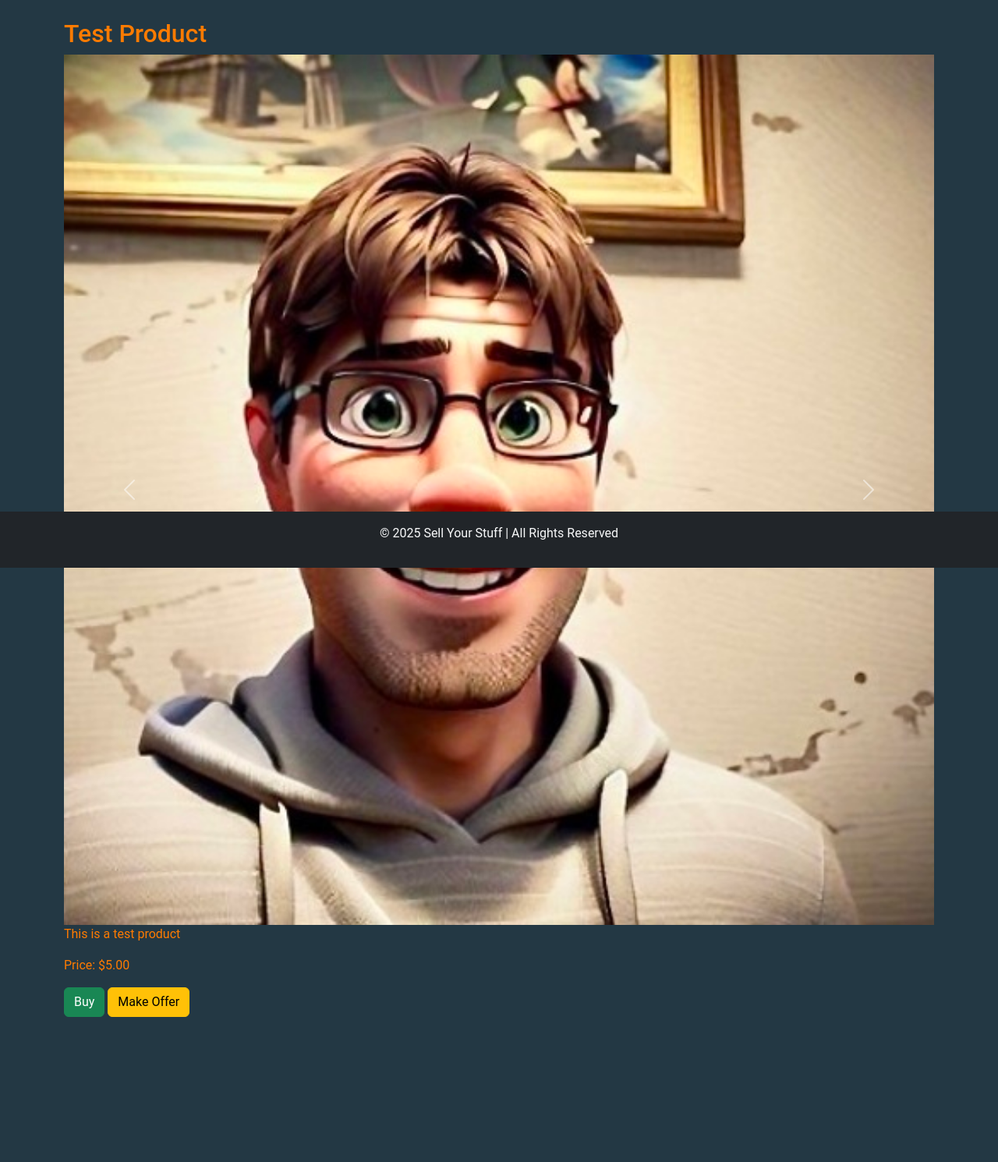
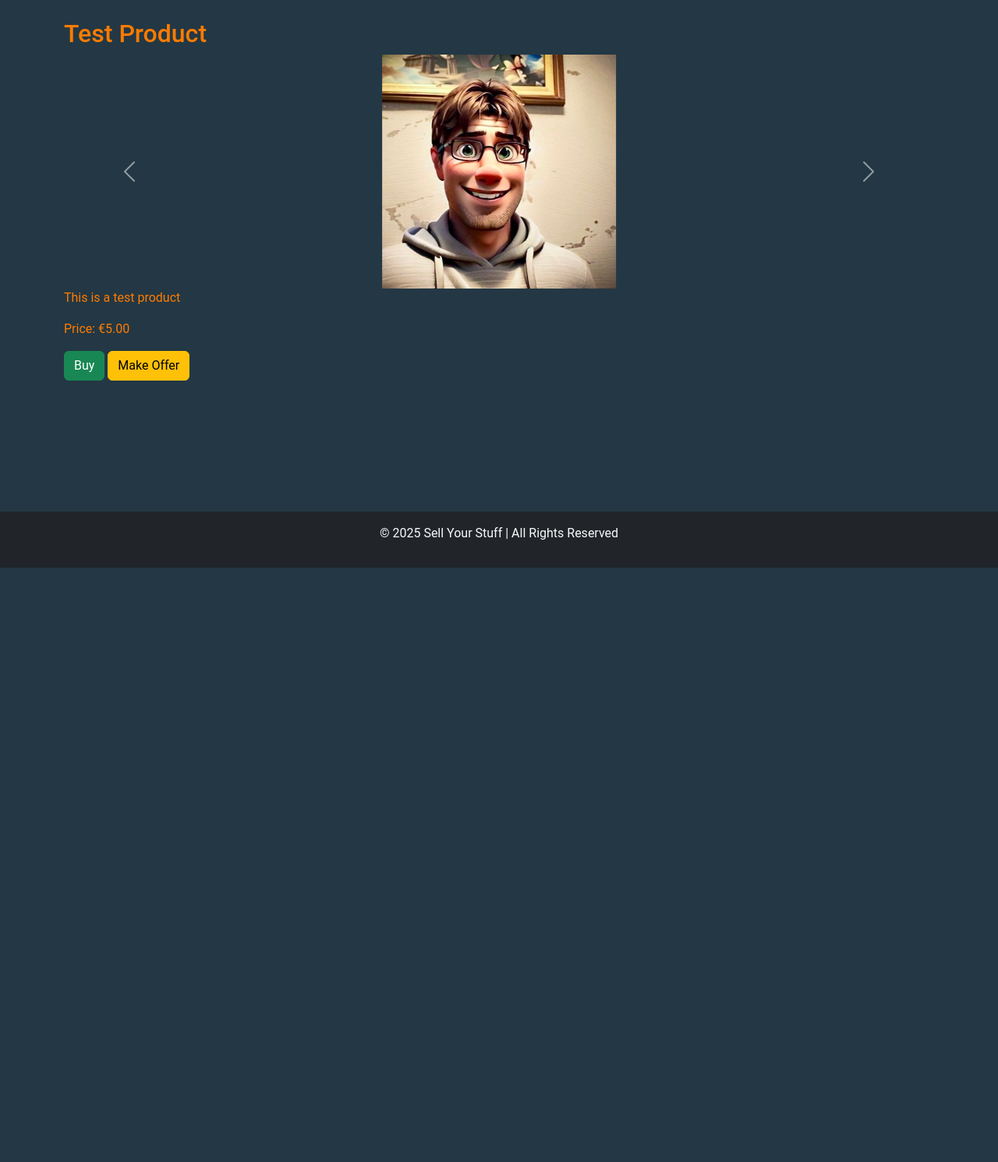
Before and after one commit to TerryLoc/sell_ur_stuff, a Django app: page /sales/1/ in a window 1280 px wide. Shown: the part 72-1562 px from the top of the page at 78% size. Run offline with Django 5.2, Linux system fonts and the light colour scheme; data comes from the database, SQL or seed files in the repository.

Commit message:
style: improve sale detail and list presentation

```diff
--- a/sales/templates/sales/sale_detail.html
+++ b/sales/templates/sales/sale_detail.html
@@ -1,46 +1,58 @@
-{% extends "base.html" %}
-{% block content %}
+{% extends "base.html" %} {% block content %}
 <h2>{{ sale.title }}</h2>
 {% if sale.image or sale.image_1 or sale.image_2 or sale.image_3 %}
 <div id="saleCarousel" class="carousel slide" data-bs-ride="carousel">
   <div class="carousel-inner">
     {% if sale.image %}
     <div class="carousel-item active">
-                        <img src="{{ sale.image.url }}"
+      <img
+        src="{{ sale.image.url }}"
         alt="{{ sale.title }}"
-                             class="d-block w-100" width="100%" height="100%">
+        class="d-block w-100 sale-image"
+        width=""
+        height="" />
     </div>
-                {% endif %}
-                {% if sale.image_1 %}
+    {% endif %} {% if sale.image_1 %}
     <div class="carousel-item {% if not sale.image %}active{% endif %}">
-                        <img src="{{ sale.image_1.url }}"
+      <img
+        src="{{ sale.image_1.url }}"
         alt="{{ sale.title }} - Image 1"
-                             class="d-block w-100" width="100%" height="100%">
+        class="d-block w-100 sale-image"
+        width=""
+        height="" />
     </div>
-                {% endif %}
-                {% if sale.image_2 %}
-                    <div class="carousel-item {% if not sale.image and not sale.image_1 %}active{% endif %}">
-                        <img src="{{ sale.image_2.url }}"
+    {% endif %} {% if sale.image_2 %}
+    <div
+      class="carousel-item {% if not sale.image and not sale.image_1 %}active{% endif %}">
+      <img
+        src="{{ sale.image_2.url }}"
         alt="{{ sale.title }} - Image 2"
-                             class="d-block w-100" width="100%" height="100%">
+        class="d-block w-100 sale-image"
+        width=""
+        height="" />
     </div>
-                {% endif %}
-                {% if sale.image_3 %}
-                    <div class="carousel-item {% if not sale.image and not sale.image_1 and not sale.image_2 %}active{% endif %}">
-                        <img src="{{ sale.image_3.url }}"
+    {% endif %} {% if sale.image_3 %}
+    <div
+      class="carousel-item {% if not sale.image and not sale.image_1 and not sale.image_2 %}active{% endif %}">
+      <img
+        src="{{ sale.image_3.url }}"
         alt="{{ sale.title }} - Image 3"
-                             class="d-block w-100" width="100%" height="100%">
+        class="d-block w-100 sale-image"
+        width=""
+        height="" />
     </div>
     {% endif %}
   </div>
-            <button class="carousel-control-prev"
+  <button
+    class="carousel-control-prev"
     type="button"
     data-bs-target="#saleCarousel"
     data-bs-slide="prev">
     <span class="carousel-control-prev-icon" aria-hidden="true"></span>
     <span class="visually-hidden">Previous</span>
   </button>
-            <button class="carousel-control-next"
+  <button
+    class="carousel-control-next"
     type="button"
     data-bs-target="#saleCarousel"
     data-bs-slide="next">
@@ -48,18 +60,18 @@
     <span class="visually-hidden">Next</span>
   </button>
 </div>
-    {% endif %}
-    {% if sale.video %}
-        <video controls class="video-responsive">
-            <source src="{{ sale.video.url }}" type="video/mp4">
+{% endif %} {% if sale.video %}
+<video controls class="video-responsive sale-video">
+  <source src="{{ sale.video.url }}" type="video/mp4" />
   Your browser does not support the video tag.
 </video>
 {% endif %}
 <p>{{ sale.description }}</p>
-    <p>Price: ${{ sale.price }}</p>
+<p>Price: €{{ sale.price }}</p>
 {% if user == sale.user %}
 <a href="{% url 'sale_update' sale.id %}" class="btn btn-warning">Edit</a>
-        <form method="post"
+<form
+  method="post"
   action="{% url 'sale_delete' sale.id %}"
   class="inline-form">
   {% csrf_token %}
@@ -68,5 +80,4 @@
 {% else %}
 <a href="{% url 'buy_product' sale.id %}" class="btn btn-success">Buy</a>
 <a href="{% url 'make_offer' sale.id %}" class="btn btn-warning">Make Offer</a>
-    {% endif %}
-{% endblock content %}
+{% endif %} {% endblock content %}
--- a/sales/templates/sales/sales_list.html
+++ b/sales/templates/sales/sales_list.html
@@ -10,13 +10,13 @@
             <div class="col-md-4 mb-4">
                 <div class="card">
                     {% if sale.image %}
-                        <img src="{{ sale.image.url }}" class="card-img-top" alt="{{ sale.title }}" width="" height="">
+                        <img src="{{ sale.image.url }}" class="card-img-top sale-image" alt="{{ sale.title }}" width="" height="">
                     {% else %}
-                        <img src="https://via.placeholder.com/300" class="card-img-top" alt="No Image" width="" height="">
+                        <img src="https://via.placeholder.com/300" class="card-img-top sale-image" alt="No Image" width="" height="">
                     {% endif %}
                     <div class="card-body">
                         <h5 class="card-title">{{ sale.title }}</h5>
-                        <p class="card-text">${{ sale.price }}</p>
+                        <p class="card-text">€{{ sale.price }}</p>
                         <a href="{% url 'sale_detail' sale.id %}" class="btn btn-primary">View</a>
                     </div>
                 </div>
--- a/static/css/styles.css
+++ b/static/css/styles.css
@@ -45,3 +45,13 @@ body {
   font-size: 1.2rem;
   color: var(--main-font-color);
 }
+
+.sale-image,
+.sale-video {
+  max-height: 300px;
+  object-fit: contain;
+}
+
+.sale-video {
+  max-width: 100%;
+}
```
Lines whose indentation alone changed are shown as unchanged.
